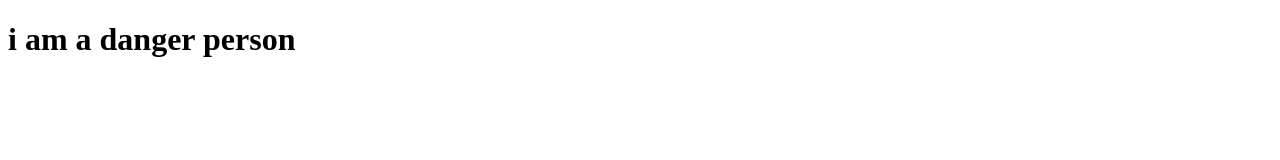
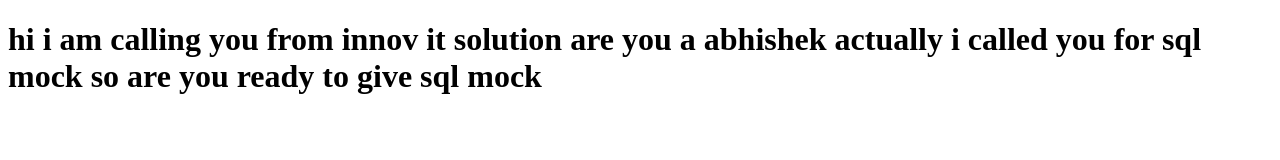
Before and after one commit to sadabkhanmsk/ahil, a plain HTML site: page index.html in a window 1280 px wide. Drawn offline with Linux system fonts and the light colour scheme.

Commit message:
web_deployment

```diff
--- a/index.html
+++ b/index.html
@@ -6,6 +6,8 @@
     <title>sadabkhan</title>
 </head>
 <body>
-    <h1>i am a danger person</h1>
+    <h1>hi i am calling you from innov it solution are you a abhishek actually i called you for sql mock so are you
+        ready to give sql mock
+    </h1>
 </body>
 </html>
```
